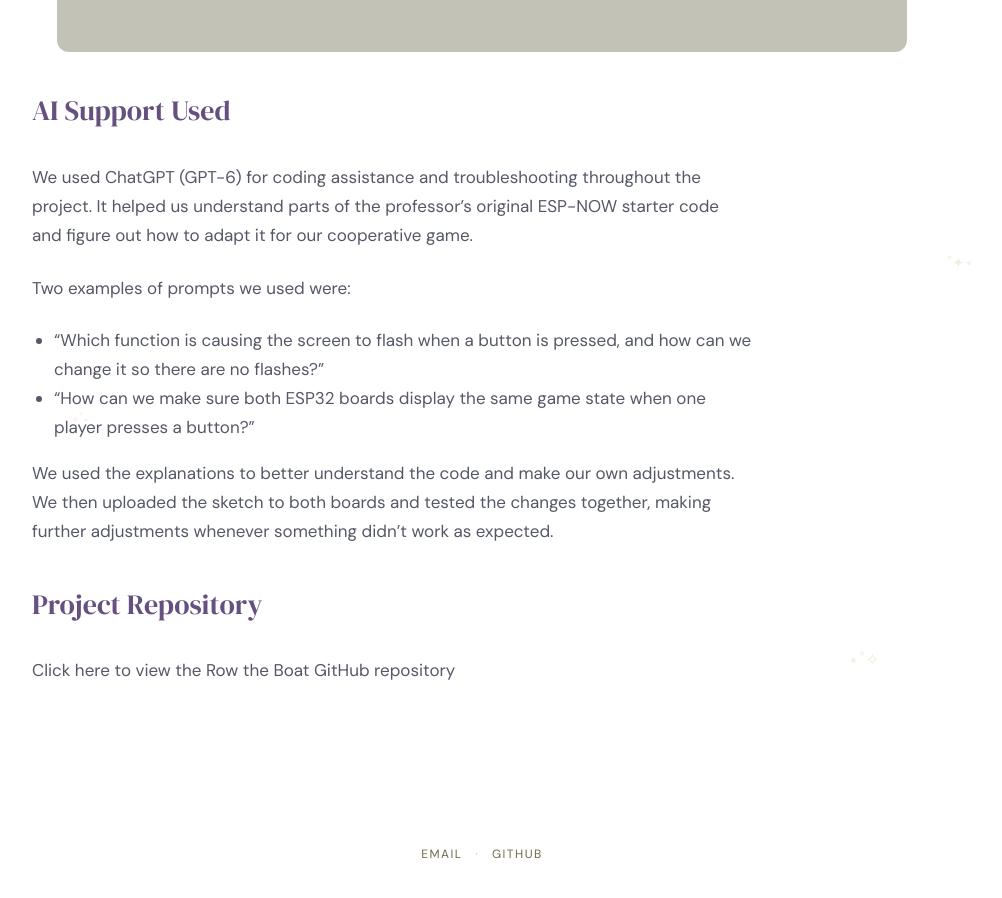
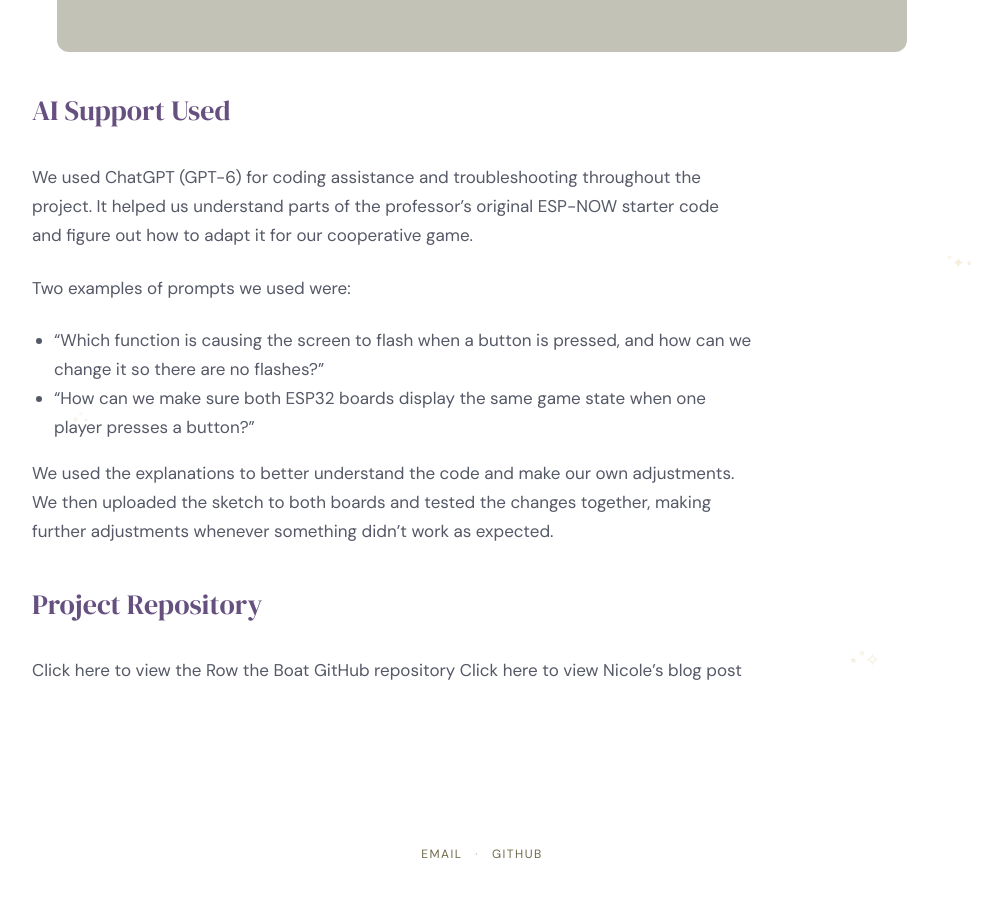
Before and after one commit to Sanjidahjahan/fall2026-design-documentation, a Jekyll site: the page built from projects/row-the-boat.md, in a window 1280 px wide and 900 px high, scrolled down 6565 px. Shown: the whole window, without its empty margins (158-1160 px from the left). Built offline with Jekyll 4.4.1, drawn with Linux system fonts in a browser that asks for light colours; grey boxes are pictures that could not be loaded.

Commit message:
Add link to Nicole's blog post

```diff
--- a/projects/row-the-boat.md
+++ b/projects/row-the-boat.md
@@ -145,3 +145,4 @@ We used the explanations to better understand the code and make our own adjustme
 ### Project Repository
 
 [Click here to view the Row the Boat GitHub repository](https://github.com/Sanjidahjahan/Row-the-boat)
+[Click here to view Nicole's blog post](https://sweet-pen-2cc.notion.site/Module-3-Row-The-Boat-41c260a097a78034a215e31531058c60)
```
